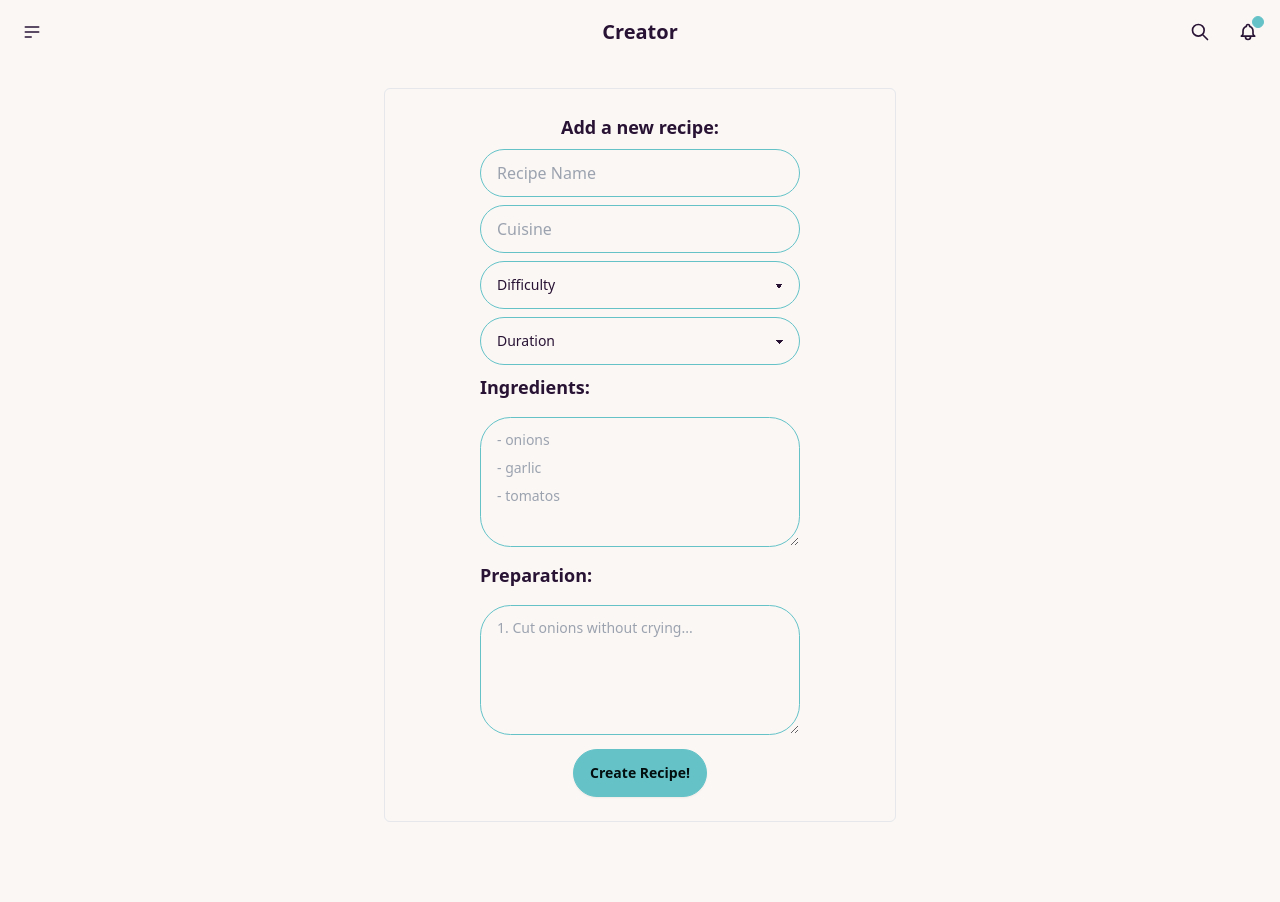
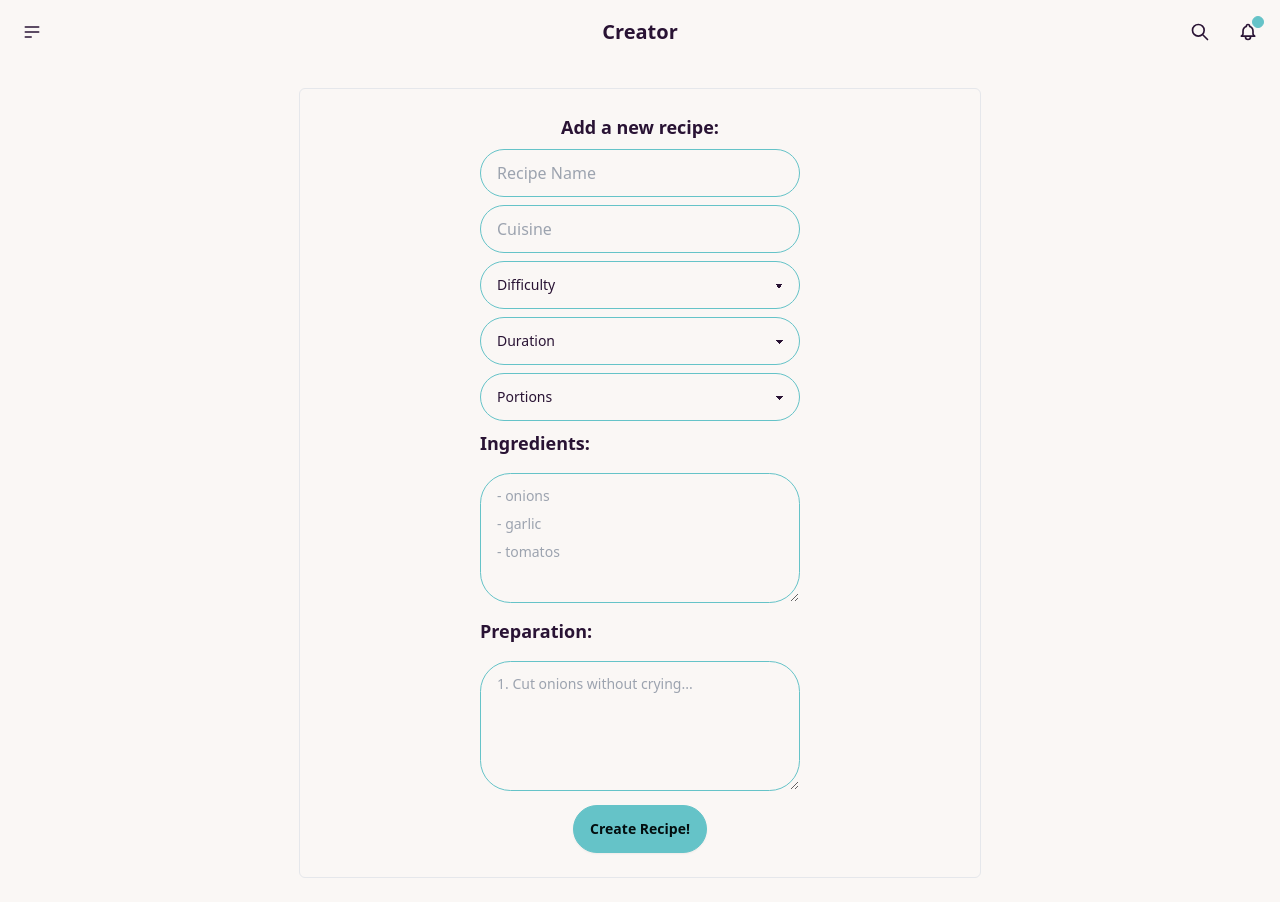
Before and after one commit to niehaus-alexander/Recipe-generator, a Next.js app: page /Creator in a window 1280 px wide. Before the commit the page ends 846 px from the top, so only its background shows below. Built offline with nearby package versions, Linux system fonts and the light colour scheme.

Commit message:
create createdRecipes state and handle form data

```diff
--- a/src/components/RecipeForm.jsx
+++ b/src/components/RecipeForm.jsx
@@ -1,17 +1,27 @@
+import { useState } from "react";
+import { nanoid } from "nanoid";
+
 const RecipeForm = () => {
+  const [createdRecipes, setCreatedRecipes] = useState([]);
+
   function handleSubmit(event) {
     event.preventDefault();
-
     const formData = new FormData(event.target);
     const data = Object.fromEntries(formData);
-    console.log(data);
+    const newRecipe = { id: nanoid(), creationDate: Date.now(), ...data };
+    setCreatedRecipes((prevRecipes) => {
+      const updatedRecipes = [...prevRecipes, newRecipe];
+      console.log(updatedRecipes);
+
+      return updatedRecipes;
+    });
   }
 
   return (
     <div className="max-w-screen-lg mx-auto flex justify-center items-center">
       <form
         onSubmit={handleSubmit}
-        className="border border-solid flex flex-col justify-center items-center w-1/2 gap-2 m-6 p-6 rounded-md"
+        className="border border-solid flex flex-col justify-center items-center w-2/3 gap-2 m-6 p-6 rounded-md"
       >
         <legend className="text-neutral text-lg font-semibold">
           Add a new recipe:
@@ -58,6 +68,23 @@ const RecipeForm = () => {
           <option>~ 90 min.</option>
           <option>~ 120 min.</option>
         </select>
+        <select
+          defaultValue={"Portions"}
+          className="select select-primary w-full max-w-xs"
+          name="portions"
+          id="portions"
+        >
+          <option disabled>Portions</option>
+          <option>1</option>
+          <option>2</option>
+          <option>3</option>
+          <option>4</option>
+          <option>5</option>
+          <option>6</option>
+          <option>7</option>
+          <option>8</option>
+        </select>
+
         <div className="w-full max-w-xs">
           <h3 className="text-lg font-semibold mb-4 ">Ingredients:</h3>
           <textarea
```
